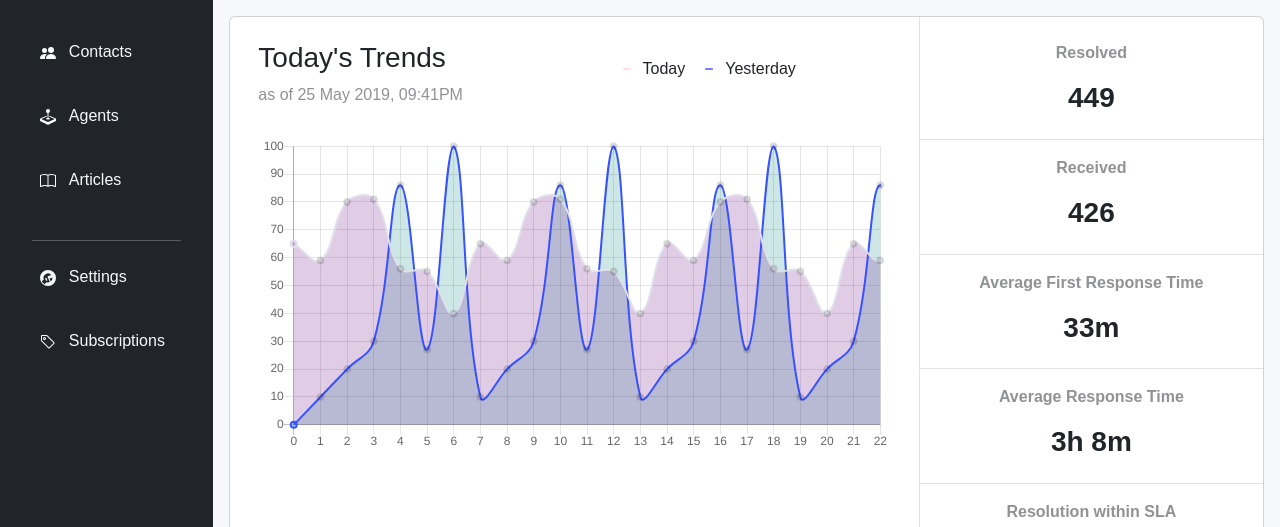
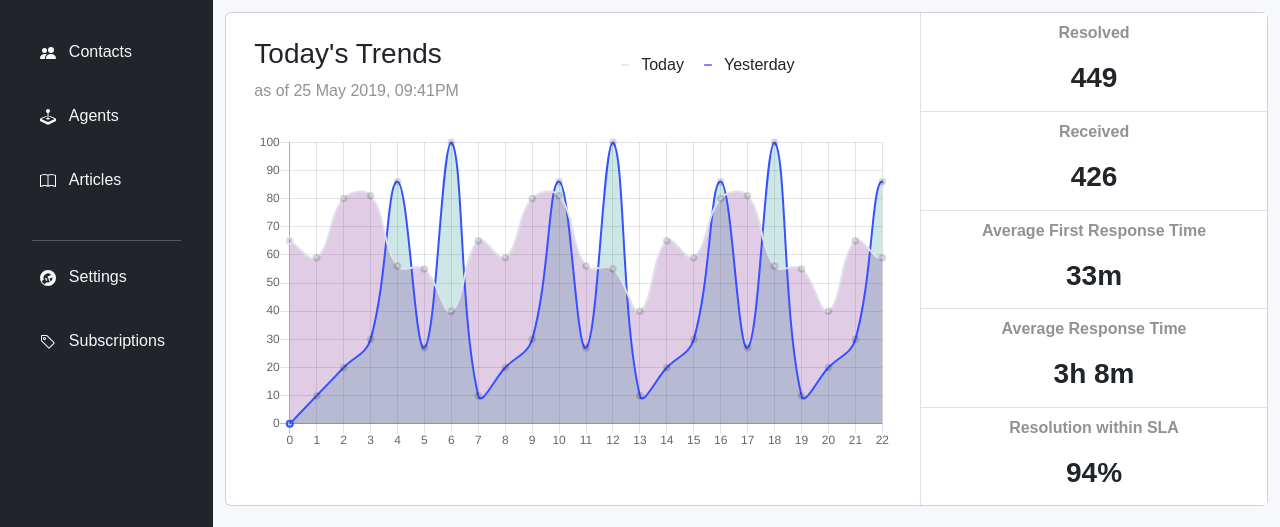
Before and after one commit to DearMilliePenny/final-boot, a website: page 320-scss/public/index.html in a window 1280 px wide. Shown: the part 248-775 px from the top of the page. Drawn offline with nearby package versions, Linux system fonts and the light colour scheme; a web font is replaced by a local one.

Commit message:
Update index.html

```diff
--- a/320-scss/public/index.html
+++ b/320-scss/public/index.html
@@ -298,8 +298,8 @@
                 </div>
 
                 <!--Graph & Info Container-->
-                <section class="container-fluid px-sm-1 px-0 py-1 pb-4">
-                    <div class="card row flex-md-row mx-auto w-100">
+                <section class="container-fluid   pb-4">
+                    <div class="card row flex-md-row">
                         <!--Graph Container Column-->
                         <div class="col-md-8">
                             <!--Title, Date & Legend Container-->
@@ -311,7 +311,7 @@
                                 </div>
                                 <!--Graph Legend-->
                                 <div class="col-sm-6">
-                                    <ul class="d-flex pt-3 ">
+                                    <ul class="d-flex pt-3">
                                         <!--Today Box-->
                                         <li class="d-flex align-items-center">
                                             <!--Dash Icon-->
@@ -337,31 +337,31 @@
                             </div>
                         </div>
                         <!--Right Side of Graph: Information Column-->
-                        <div class="col-lg-4 p-0 border-start">
+                        <div class="col-md-4 p-0 border-start">
                             <!--Info Column List-->
-                            <ul class="list-group list-group-flush text-center  pt-2 justify-content-evenly">
+                            <ul class="d-flex list-group list-group-flush text-center justify-content-evenly">
                                 <!--Resolved Info-->
-                                <li class="list-group-item p-3 border-left">
+                                <li class="list-group-item border-left">
                                     <p class="text-body-tertiary fw-bold">Resolved</p>
                                     <h5 class="fw-bold fs-3">449</h5>
                                 </li>
                                 <!--Received Info-->
-                                <li class="list-group-item p-3">
+                                <li class="list-group-item">
                                     <p class="text-body-tertiary fw-bold">Received</p>
                                     <h5 class="fw-bold fs-3">426</h5>
                                 </li>
                                 <!--Average First Response Info-->
-                                <li class="list-group-item p-3">
+                                <li class="list-group-item">
                                     <p class="text-body-tertiary fw-bold">Average First Response Time</p>
                                     <h5 class="fw-bold fs-3">33m</h5>
                                 </li>
                                 <!--Average Response Info-->
-                                <li class="list-group-item p-3">
+                                <li class="list-group-item">
                                     <p class="text-body-tertiary fw-bold">Average Response Time</p>
                                     <h5 class="fw-bold fs-3">3h 8m</h5>
                                 </li>
                                 <!--Resolution Info-->
-                                <li class="list-group-item p-3">
+                                <li class="list-group-item">
                                     <p class="text-body-tertiary fw-bold">Resolution within SLA</p>
                                     <h5 class="fw-bold fs-3">94%</h5>
                                 </li>
```
